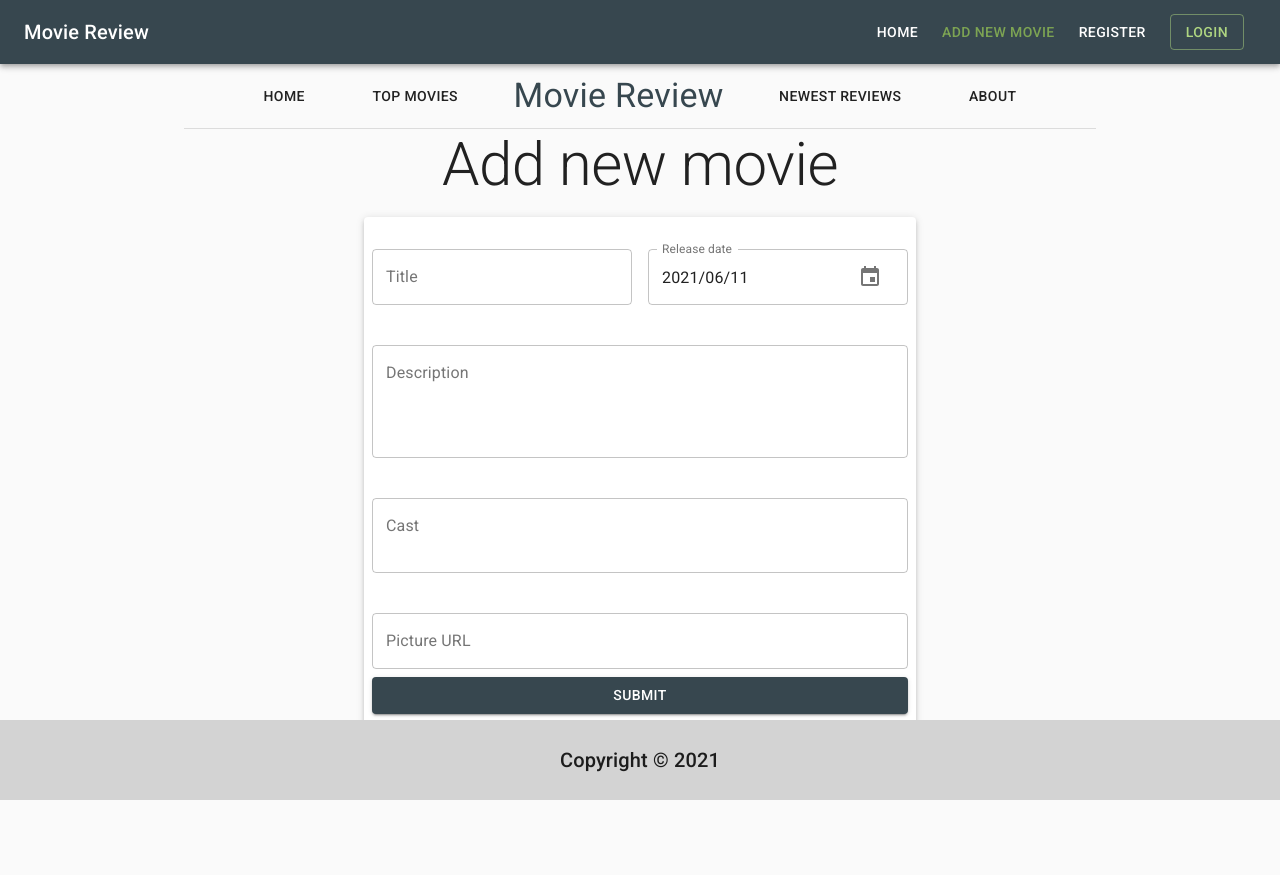
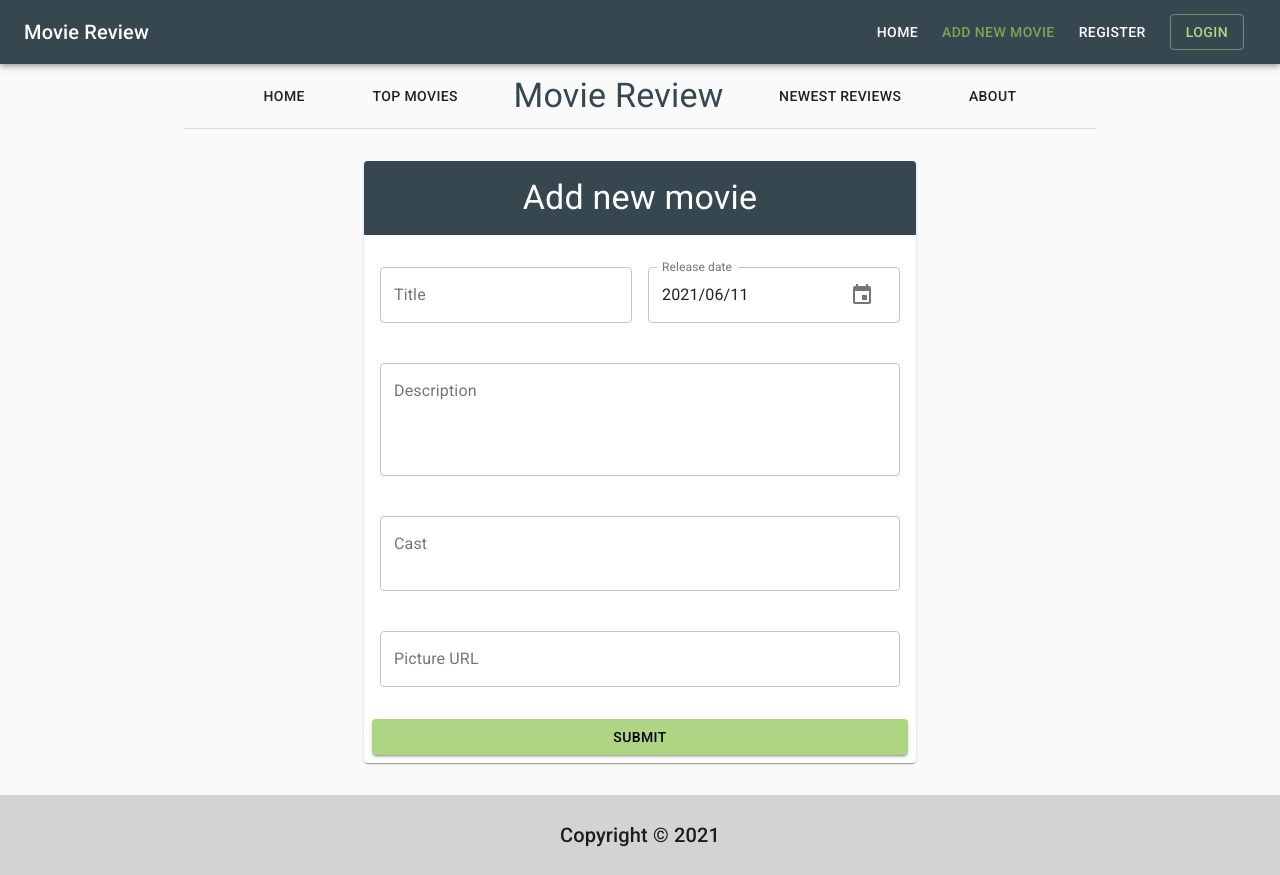
Before and after one commit to DeividasKakta/movie-review-app, a React (Create React App) app in the folder movie-review-ui/: page /movies/create in a window 1280 px wide. Before the commit the page ends 800 px from the top, so only its background shows below. Built offline with nearby package versions, Linux system fonts and the light colour scheme.

Commit message:
React: Update movie form design and implement it in MovieCreationPage

```diff
--- a/movie-review-ui/src/components/forms/MovieForm/MovieForm.js
+++ b/movie-review-ui/src/components/forms/MovieForm/MovieForm.js
@@ -2,12 +2,15 @@ import * as Yup from "yup";
 import {ErrorMessage, Field, Form, Formik} from "formik";
 import {
     Button,
+    Card,
+    CardActions,
+    CardContent,
+    CardHeader,
     Container,
     FormControl,
     FormHelperText,
     Grid,
-    makeStyles,
-    Paper
+    makeStyles
 } from "@material-ui/core";
 import {KeyboardDatePicker} from "@material-ui/pickers";
 import {createMovie} from "../../../api/moviesApi";
@@ -16,8 +19,15 @@ import {useState} from "react";
 import OutlinedFormikInput from "../../inputs/OutlinedFormikInput";
 
 const useStyles = makeStyles((theme) => ({
-    root: {
-        padding: theme.spacing(2, 1)
+    mainHeader: {
+        backgroundColor: theme.palette.primary.main,
+        color: theme.palette.common.white
+    },
+    mainCard: {
+        marginBottom: theme.spacing(4)
+    },
+    cardActions: {
+        justifyContent: "center"
     }
 }));
 
@@ -29,8 +39,6 @@ const validationSchema = Yup.object().shape({
     cast: Yup.string()
         .required(),
     picture: Yup.string()
-        .required(),
-    releaseDate: Yup.date()
         .required()
 })
 
@@ -81,8 +89,12 @@ const MovieForm = () => {
         >
             {props => (
                 <Container maxWidth="sm">
-                    <Paper elevation={3} className={classes.root}>
                     <Form>
+                        <Card className={classes.mainCard}>
+                            <CardHeader title="Add new movie" titleTypographyProps={{align: "center", variant: "h4"}}
+                                        className={classes.mainHeader}/>
+                            <CardContent>
+
                                 <Grid container spacing={2}>
                                     <Grid item xs={6}>
                                         <OutlinedFormikInput name="title"
@@ -126,20 +138,25 @@ const MovieForm = () => {
                                         <OutlinedFormikInput name="picture"
                                                              label="Picture URL"
                                                              error={props.touched.picture && !!props.errors.picture}
-                                                         placeholder="Enter movie picture URL..."
-                                                         />
+                                                             placeholder="Enter movie picture URL..."/>
                                     </Grid>
 
                                 </Grid>
 
+                            </CardContent>
+                            <CardActions disableSpacing className={classes.cardActions}>
+
                                 <Button variant="contained"
                                         fullWidth
-                                    color="primary"
-                                    type="submit"
-                                    disabled={props.isSubmitting}>Submit</Button>
+                                        color="secondary"
+                                        disabled={props.isSubmitting}
+                                        type="submit">Submit</Button>
+
+                            </CardActions>
+
+                        </Card>
 
                     </Form>
-                    </Paper>
 
                     <CustomSnackbar open={openError}
                                     duration={5000}
--- a/movie-review-ui/src/pages/MovieCreationPage/MovieCreationPage.js
+++ b/movie-review-ui/src/pages/MovieCreationPage/MovieCreationPage.js
@@ -1,19 +1,19 @@
 import MovieForm from "../../components/forms/MovieForm/MovieForm";
-import {Grid, Typography} from "@material-ui/core";
+import {makeStyles} from "@material-ui/core";
+
+const useStyles = makeStyles((theme) => ({
+    mainContainer: {
+        marginTop: theme.spacing(4)
+    }
+}))
 
 const MovieCreationPage = () => {
+    const classes = useStyles()
 
     return (
         <>
-            <main>
-                <Grid container spacing={4}>
-                    <Grid item xs={12}>
-                        <Typography variant="h2" align="center">
-                            Add new movie
-                        </Typography>
-                    </Grid>
-                    <MovieForm/>
-                </Grid>
+            <main className={classes.mainContainer}>
+                <MovieForm/>
             </main>
         </>
     )
```
Lines whose indentation alone changed are shown as unchanged.
